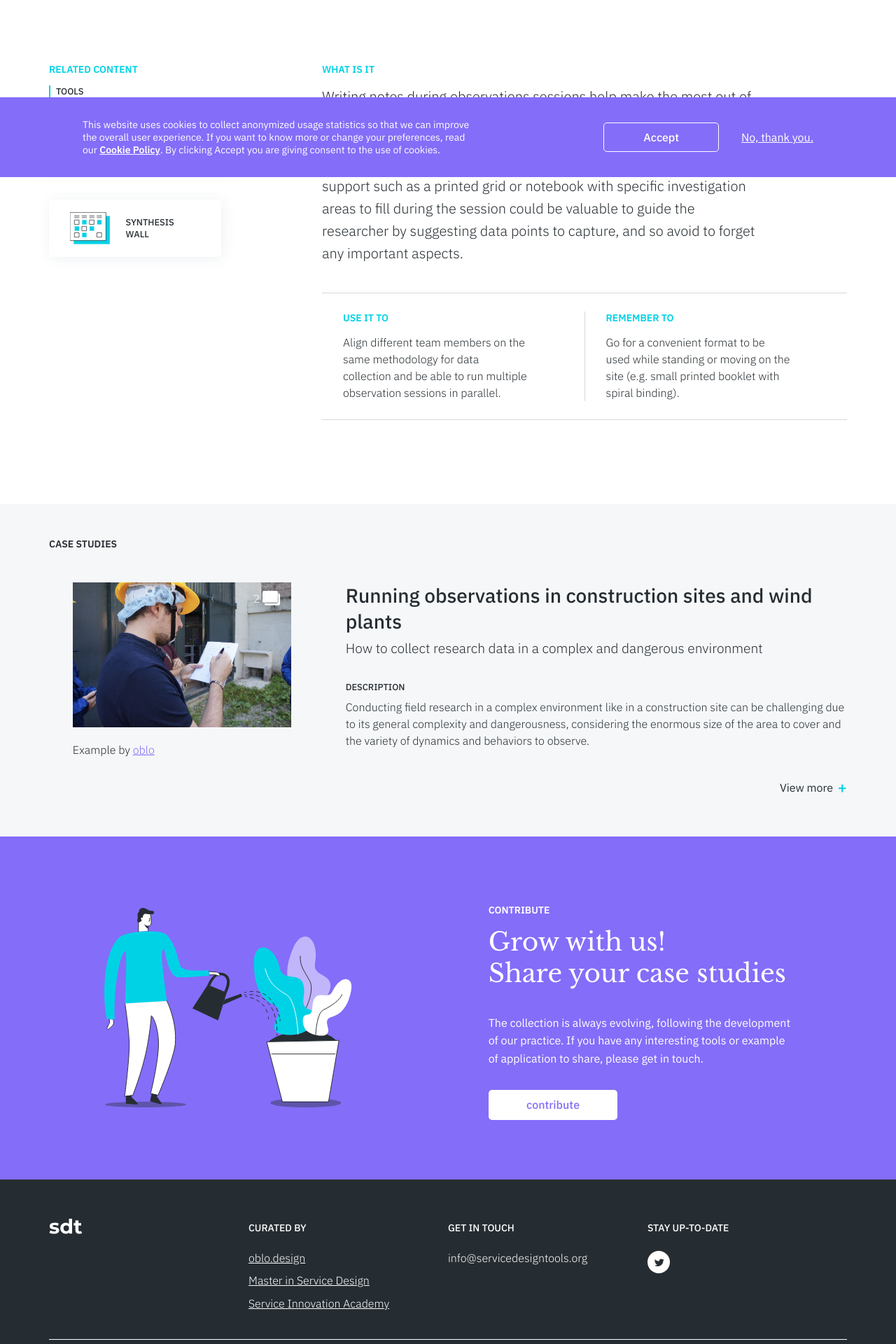
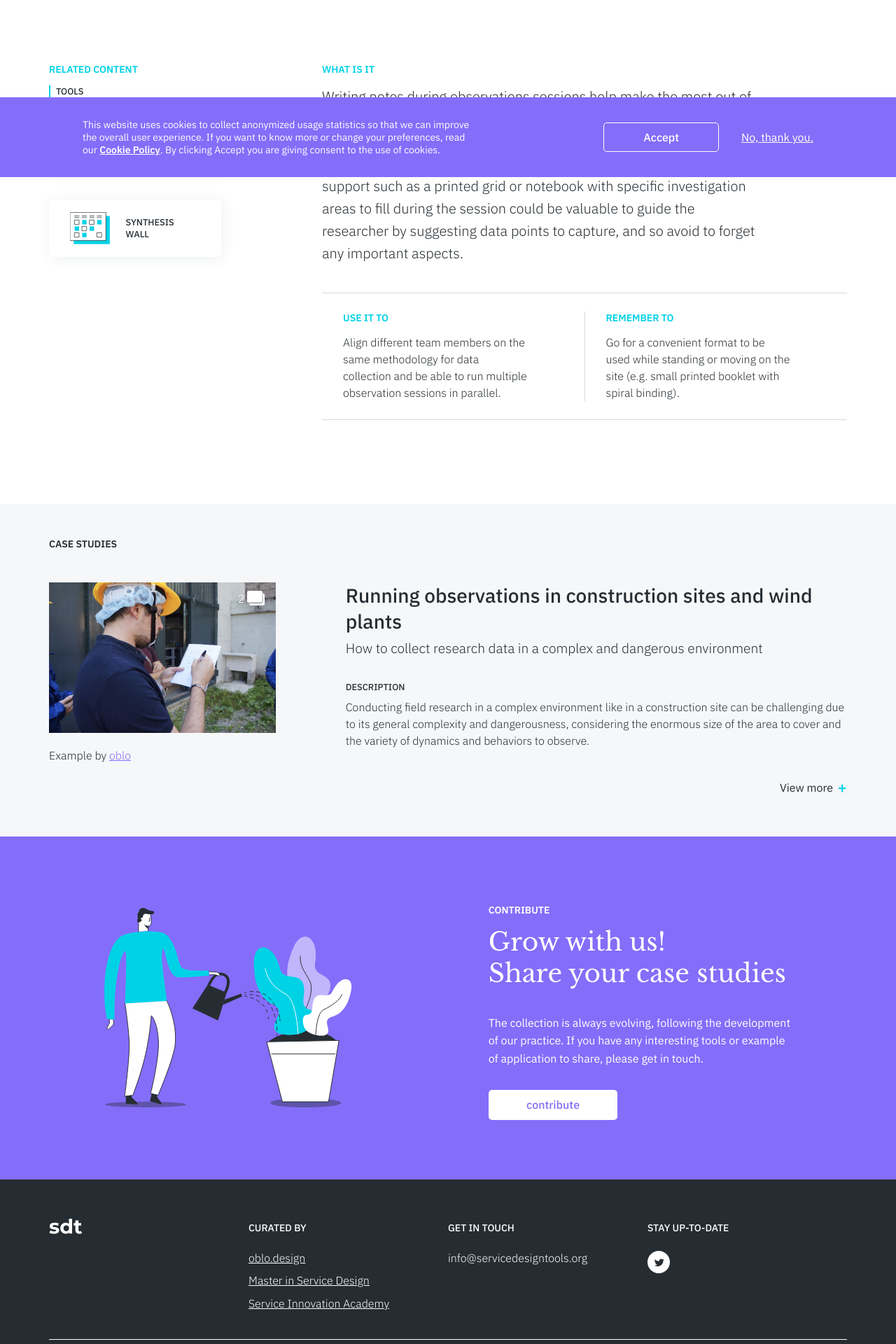
Before and after one commit to service-design-tools/sdt-website, a Jekyll site: the page built from _tools/observation-notes.md, in a window 1280 px wide. Shown: the part 647-2567 px from the top of the page at 70% size. Built offline with Jekyll 4.4.1, drawn with Linux system fonts in a browser that asks for light colours.

Commit message:
fix case study alignment and text overflow in tool pages

```diff
--- a/_sass/tool/tool-case-studies.scss
+++ b/_sass/tool/tool-case-studies.scss
@@ -41,6 +41,7 @@ body.modal--open {
 
 .case-study__left-column {
     width: calc(var(--column-width) * 6 + var(--container-gap) * 5);
+    margin-right: auto;
 }
 
 .case-study__image {
@@ -253,7 +254,7 @@ body.modal--open {
         width: calc(var(--column-width) * 2 + var(--container-gap) * 2);
     }
     .case-study__image img {
-        width: 80%;
+        width: 90%;
     }
     .case-study__content {
         width: calc(var(--column-width) * 4 + var(--container-gap) * 3);
@@ -262,13 +263,16 @@ body.modal--open {
         height: 275px;
     }
     .images__details {
-        right: calc(20% + 1rem);
+        right: calc(10% + 1rem);
+    }
+    .case-study__left-column > p {
+        width: 90%;
     }
 }
 
 @media (min-width: 992px) {
     .case-study__left-column {
-        width: calc(var(--column-width) * 4 + var(--container-gap) * 4);
+        width: calc(var(--column-width) * 4 + var(--container-gap) * 3);
     }
     .case-study__content {
         width: calc(var(--column-width) * 7.5 + var(--container-gap) * 7);
```
